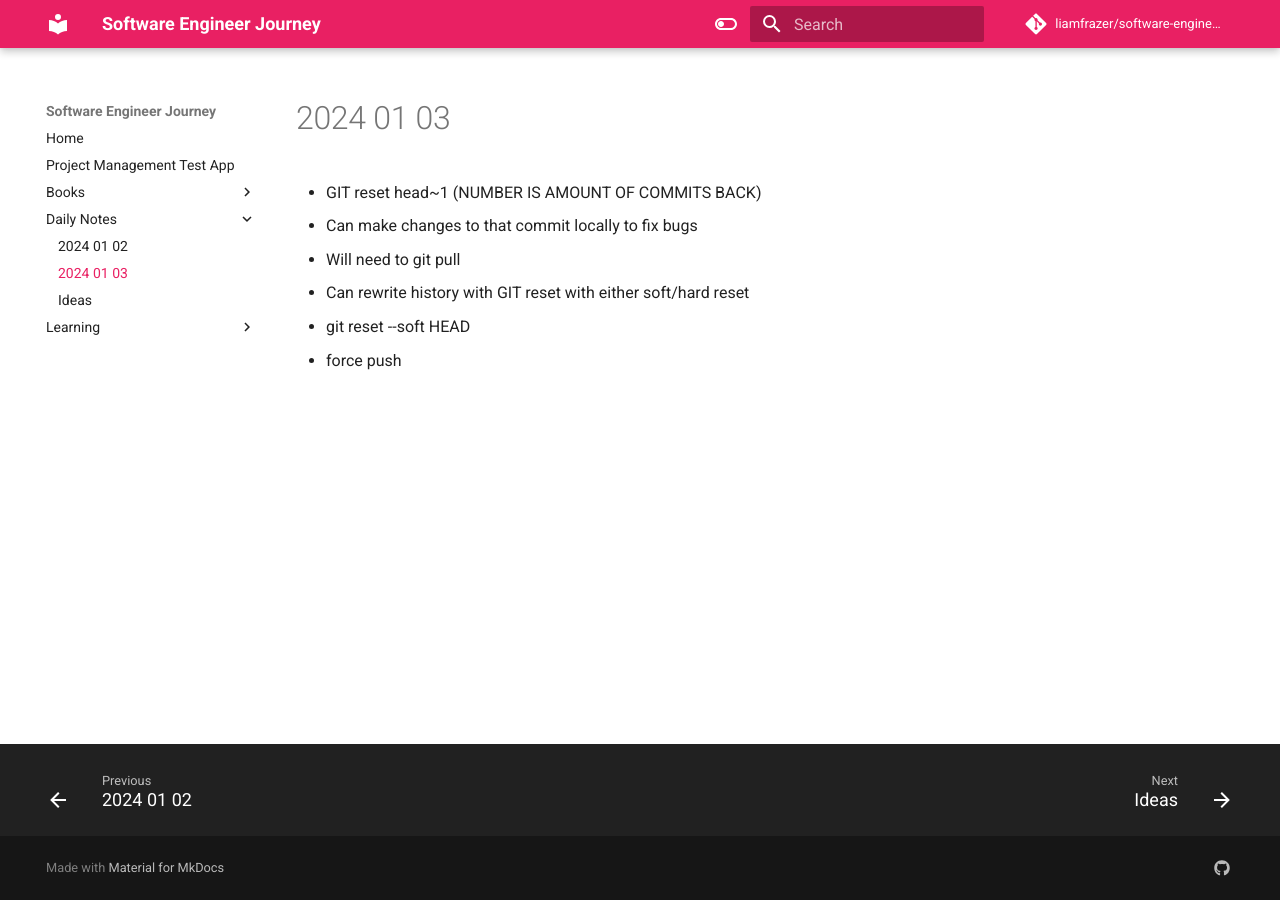
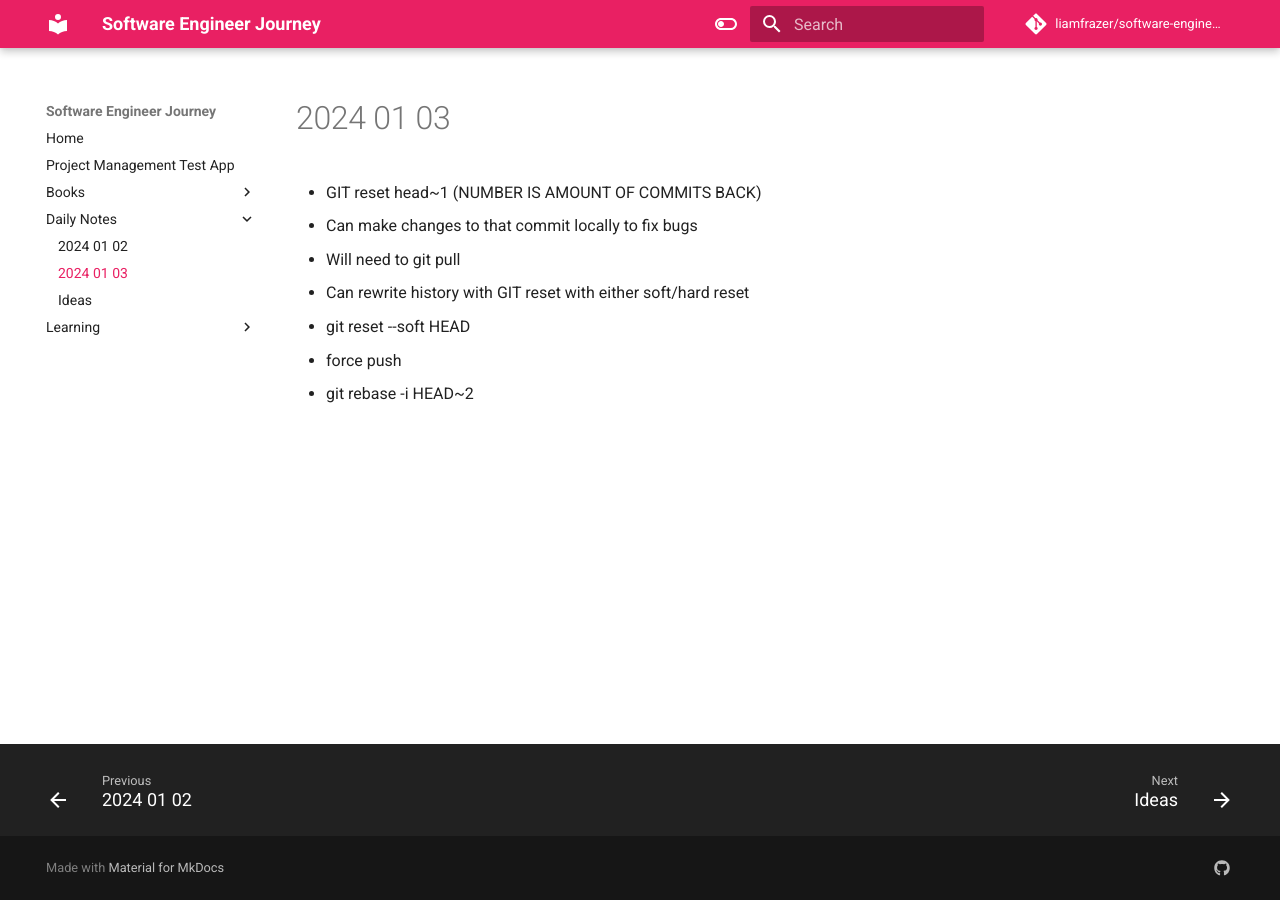
Before and after one commit to liamfrazer/software-engineer-journey, an MkDocs documentation site: the page built from docs/Daily Notes/2024-01-03.md, in a window 1280 px wide. Built offline with MkDocs 1.6.1 and Material for MkDocs 9.7.7, drawn with Linux system fonts in a browser that asks for light colours; comment, search, counter and statistics services are not loaded.

Commit message:
vault backup: 2024-01-03 11:02:31

```diff
--- a/docs/Daily Notes/2024-01-03.md
+++ b/docs/Daily Notes/2024-01-03.md
@@ -7,3 +7,6 @@
 
 
 * force push
+
+
+* git rebase -i HEAD~2
```
